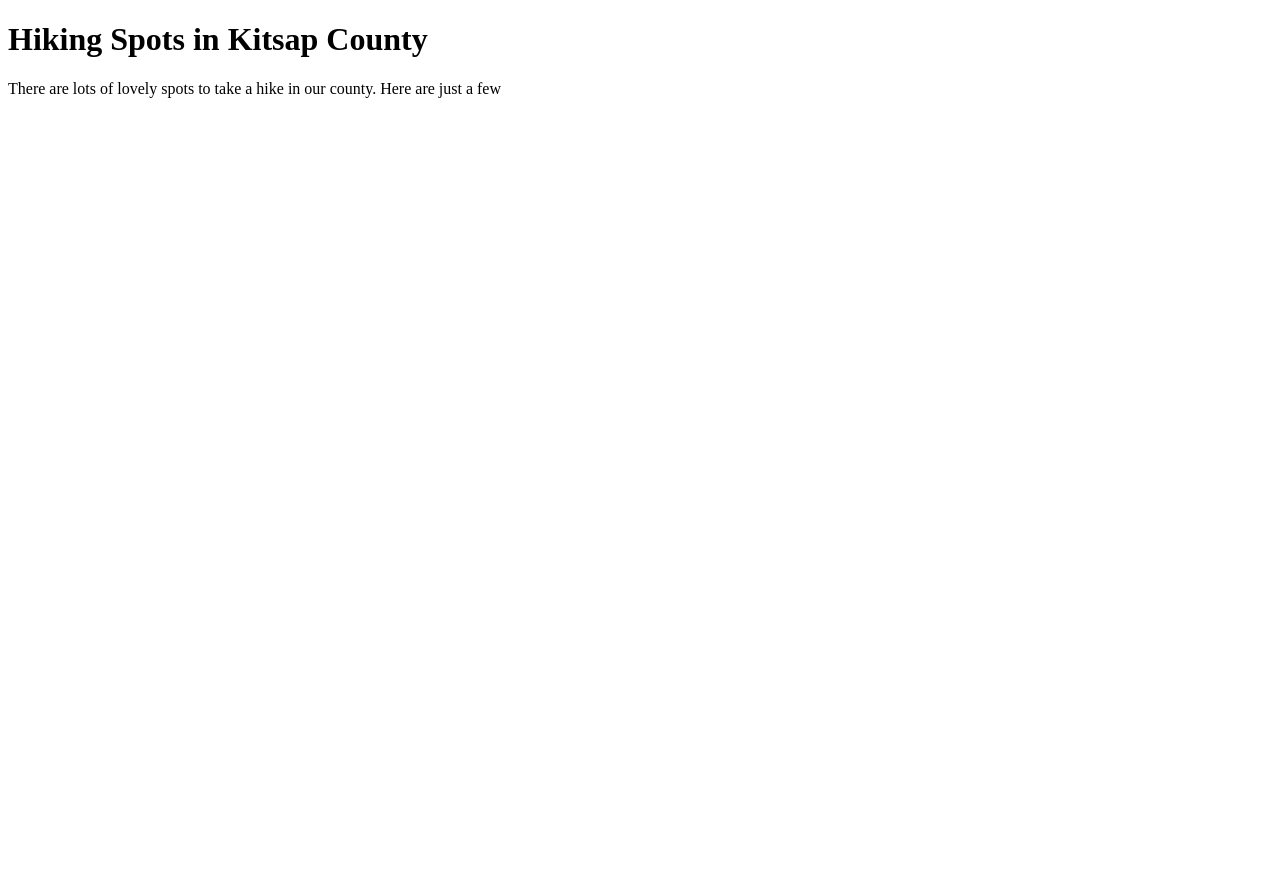
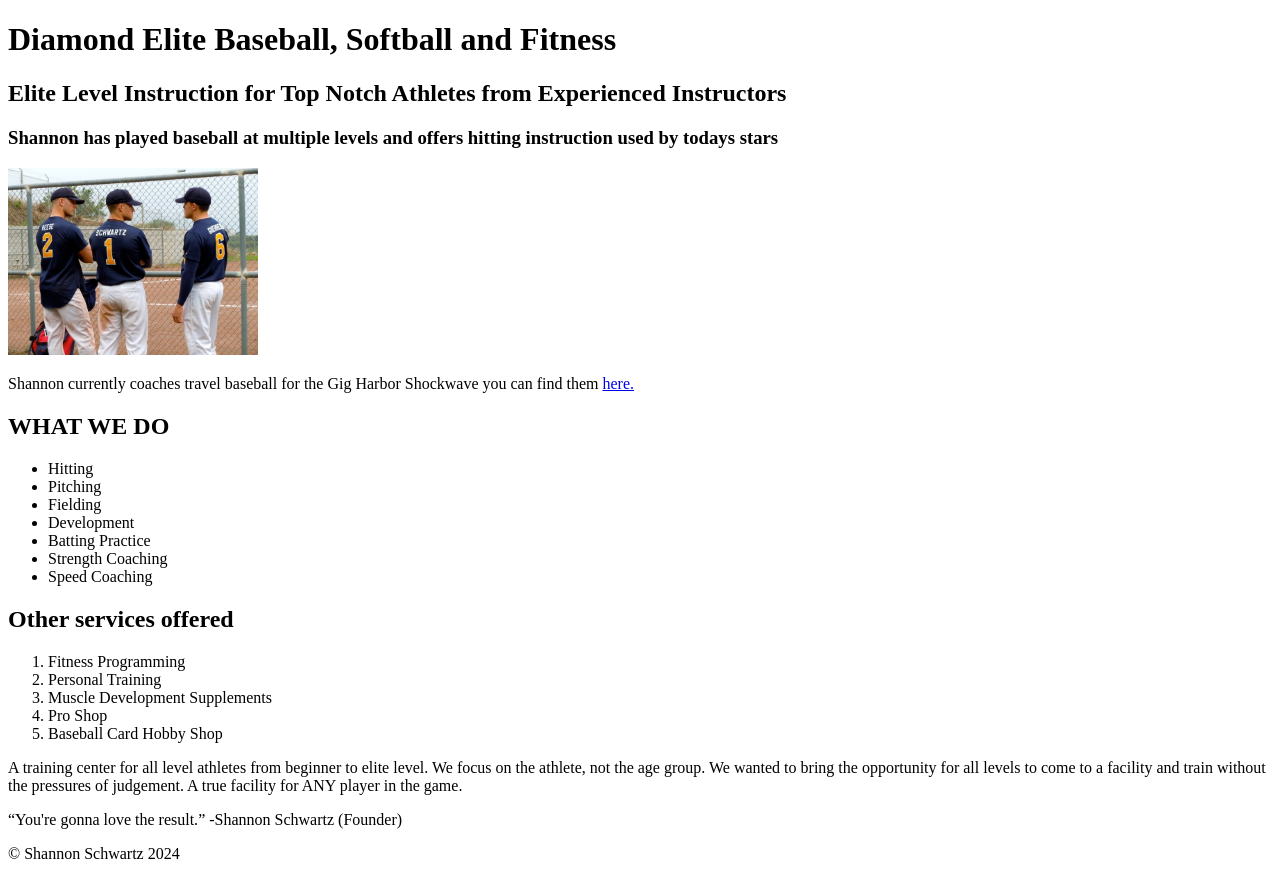
Before and after one commit to SSchwartzDesigns/my-website, a plain HTML site: page index.html in a window 1280 px wide. Before the commit the page ends 800 px from the top, so only its background shows below. Drawn offline with Linux system fonts and the light colour scheme.

Commit message:
first commit

```diff
--- a/index.html
+++ b/index.html
@@ -1,12 +1,58 @@
 <!DOCTYPE html>
 <html lang="en">
+
 <head>
     <meta charset="UTF-8">
     <meta name="viewport" content="width=device-width, initial-scale=1.0">
-    <title>Document</title>
+    <meta name="description"
+        content="Diamond Elite Baseball, Softball and Fitness is a comprehensive baseball, fastpitch, and slowpitch softball facility in Silverdale, WA, dedicated to providing top-notch training, equipment, and amenities for players of all ages and skill levels." />
+    <title>Diamond Elite Baseball, Softball and Fitness</title>
+
 </head>
+
 <body>
-    <h1>Hiking Spots in Kitsap County</h1>
-    <p>There are lots of lovely spots to take a hike in our county. Here are just a few</p>
+    <header>
+        <h1>Diamond Elite Baseball, Softball and Fitness</h1>
+        <h2>Elite Level Instruction for Top Notch Athletes from Experienced Instructors</h2>
+        <h3>Shannon has played baseball at multiple levels and offers hitting instruction used by todays stars</h3>
+        <img src="images/Navy Baseball.jpg" alt="Picture of Shannon playing baseball in Italy" width="250px">
+        <p>Shannon currently coaches travel baseball for the Gig Harbor Shockwave you can find them <a href="https://shockwavebaseballclub.com/">here.</a></p>
+    </header>
+    <main>
+        <section>
+            <!--Bullets of what our facility offers to our consumer.-->
+            <h1>WHAT WE DO</h1>
+            <ul>
+                <li>Hitting</li>
+                <li>Pitching</li>
+                <li>Fielding</li>
+                <li>Development</li>
+                <li>Batting Practice</li>
+                <li>Strength Coaching</li>
+                <li>Speed Coaching</li>
+            </ul>
+        </section>
+        <section>
+            <!--Bullets of the other things we do as a business.-->
+            <h2>Other services offered</h2>
+            <ol>
+                <li>Fitness Programming</li>
+                <li>Personal Training</li>
+                <li>Muscle Development Supplements</li>
+                <li>Pro Shop</li>
+                <li>Baseball Card Hobby Shop</li>
+            </ol>
+        </section>
+            <!--Discription of what we want to offer.-->
+            <p>A training center for all level athletes from beginner to elite level. We focus on the athlete, not the age
+            group. We wanted to bring the opportunity for all levels to come to a facility and train without the
+            pressures of judgement. A true facility for ANY player in the game.</p>
+            <q>You're gonna love the result.</q> -Shannon Schwartz (Founder)
+
+    </main>
+    <footer>
+        <p>&copy; Shannon Schwartz 2024</p>
+    </footer>
 </body>
+
 </html>
```
Also changed, not shown: Images/Diamond Elite Logo.jpg (added), Images/Navy Baseball.jpg (added), 1 other file.
